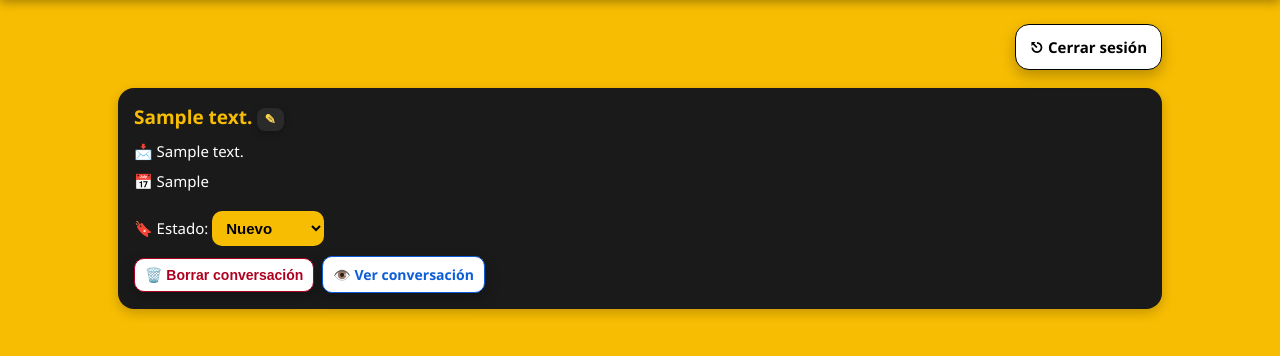
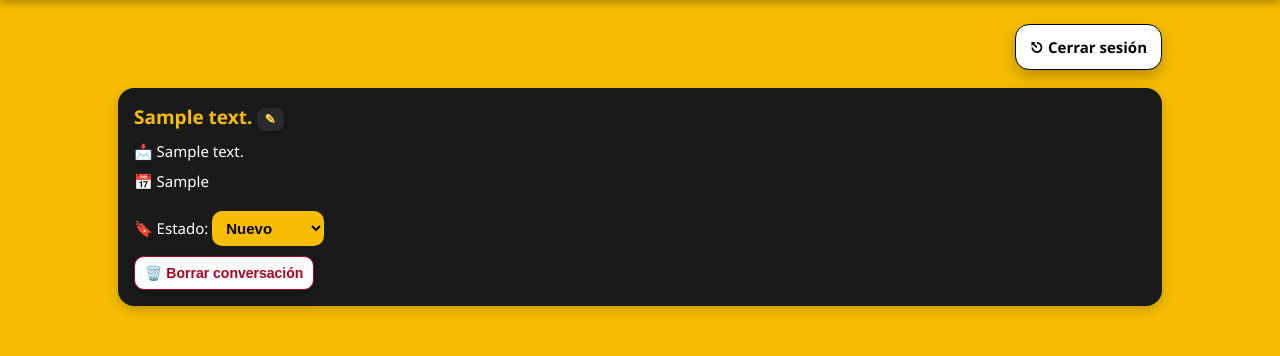
Before and after one commit to Sundingalue/multi-bot-inteligente-v1, a Flask app: template templates/panel_bot.html in a window 1280 px wide. Shown: the part 68-424 px from the top of the page. Run offline with Flask 3, Linux system fonts and the light colour scheme; the template is opened without the code that fills it: most values are stand-ins (such as "Sample title", 1, 10 or a date in 2020).

```diff
--- a/templates/panel_bot.html
+++ b/templates/panel_bot.html
@@ -49,7 +49,7 @@
       display:flex;
       gap:12px;
       align-items:center;
-      justify-content:flex-end;
+      justify-content:flex-end;   /* como en panel.html en desktop */
       flex-wrap:wrap;
       margin: 6px auto 18px;
     }
@@ -116,7 +116,7 @@
 
     .lead-info { margin-top: 10px; font-size: 15px; }
 
-    /* Selector de estado */
+    /* Selector de estado (igual estilo) */
     .lead-select {
       margin-top: 10px;
       font-size: 15px;
@@ -139,45 +139,24 @@
       margin-top: 8px;
     }
 
-    /* === Acciones de lead en línea === */
-    .lead-actions{
-      display:flex;
-      align-items:center;
-      gap:8px;
-      margin-top:10px;   /* separación de los datos */
-      flex-wrap:wrap;    /* si la pantalla es muy angosta, permite salto elegante */
-    }
-
-    .btn-delete,
-    .btn-view{
-      display:inline-block;
+    /* Botón borrar conversación */
+    .btn-delete{
+      margin-top: 10px;
       font-size: 14px;
       padding: 8px 10px;
       border-radius: 10px;
+      border: 1.5px solid #b00020;
       background-color: #fff;
+      color: #b00020;
       font-weight: 800;
       cursor: pointer;
       box-shadow: var(--shadow);
       transition: transform .06s ease, box-shadow .2s ease, background .2s ease, color .2s ease;
-      text-decoration:none;
-      margin:0;          /* la fila controla los márgenes */
-      white-space: nowrap;
-      flex:0 0 auto;
-    }
-    .btn-delete{
-      border: 1.5px solid #b00020;
-      color: #b00020;
     }
     .btn-delete:hover{ background:#ffe8ec; }
     .btn-delete:active{ transform: translateY(1px); box-shadow: 0 4px 10px rgba(0,0,0,.22); }
 
-    .btn-view{
-      border:1.5px solid #0B5ED7;
-      color:#0B5ED7;
-    }
-    .btn-view:hover{ background:#eaf1ff; }
-    .btn-view:active{ transform: translateY(1px); box-shadow: 0 4px 10px rgba(0,0,0,.22); }
-
+    /* En pantallas anchas, alinear controles */
     @media (min-width: 720px){
       .controls{ justify-content: flex-end; }
     }
@@ -188,7 +167,7 @@
 
   <div class="container">
 
-    <!-- Controles: solo Cerrar sesión -->
+    <!-- Controles: solo Cerrar sesión (misma “pill” que en panel.html) -->
     <div class="controls">
       <a class="pill" href="{{ url_for('logout') }}" title="Cerrar sesión" aria-label="Cerrar sesión">⎋ Cerrar sesión</a>
     </div>
@@ -214,11 +193,7 @@
             </select>
           </div>
 
-          <!-- Botones en la misma fila -->
-          <div class="lead-actions">
-            <button class="btn-delete" onclick="borrarConversacion('{{ bot }}','{{ datos.numero }}')">🗑️ Borrar conversación</button>
-            <a class="btn-view" href="{{ url_for('chat_bot', bot=bot, numero=datos.numero) }}" title="Ver conversación">👁️ Ver conversación</a>
-          </div>
+          <button class="btn-delete" onclick="borrarConversacion('{{ bot }}','{{ datos.numero }}')">🗑️ Borrar conversación</button>
         </div>
       {% endfor %}
     {% else %}
@@ -293,7 +268,7 @@
           headers: {'Content-Type':'application/json'},
           body: JSON.stringify({
             numero: `${bot}|${numero}`,
-            estado: "",                  // no cambiamos estado
+            estado: "",              // no cambiamos estado
             nota: (nombre || "").trim()  // guardamos alias en notes
           })
         });
```
